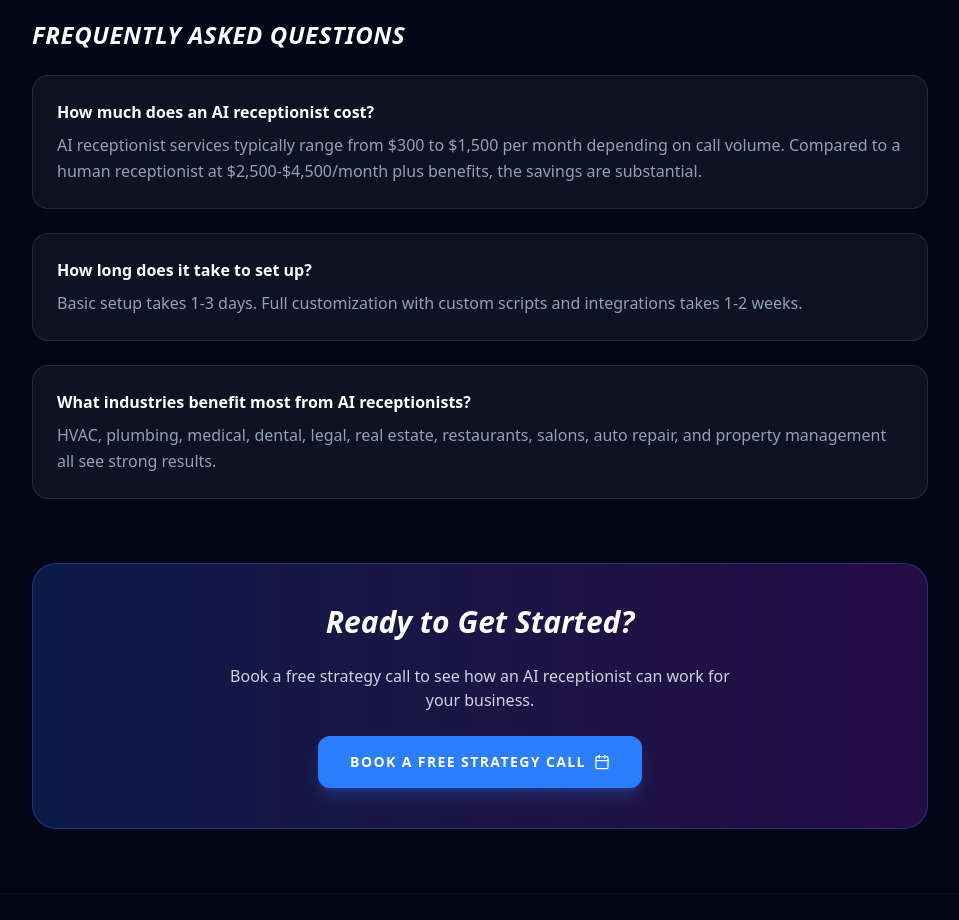
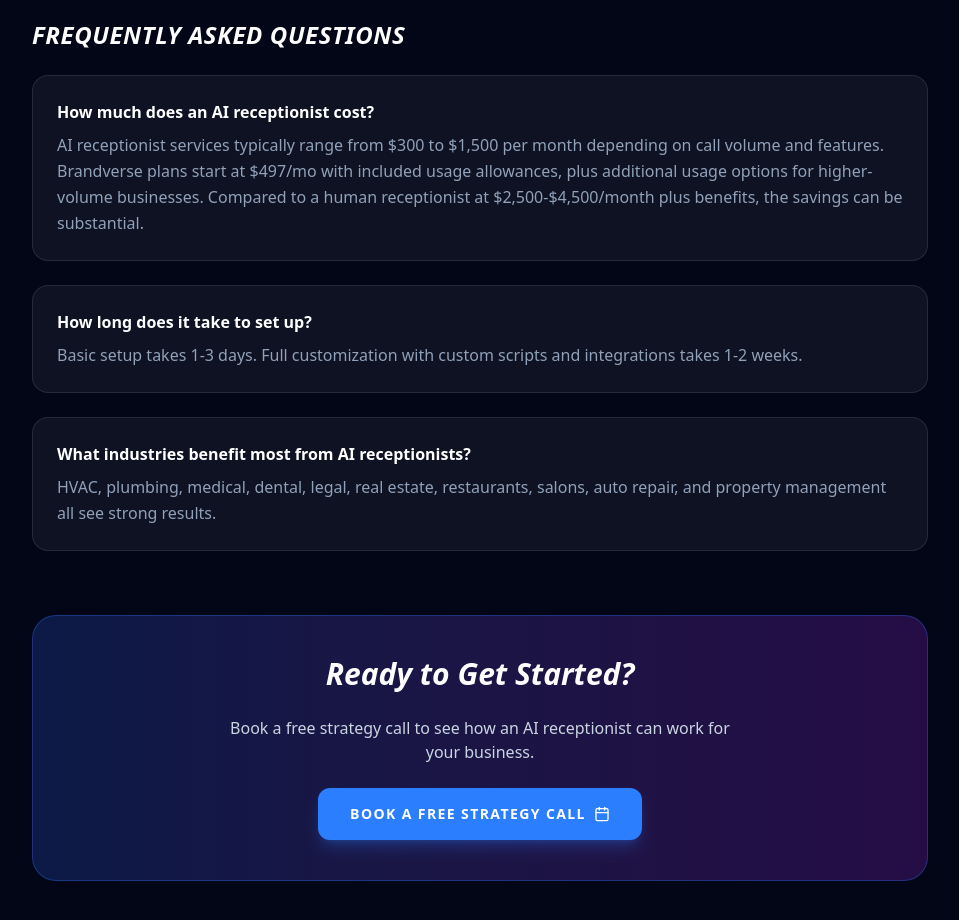
Before and after one commit to ayushsharmavlogs619-lang/brandverse, a Next.js app: page /ai-receptionists in a window 1280 px wide. Shown: the part 3600-4520 px from the top of the page, without its empty margins (160-1119 px from the left). Built offline with nearby package versions, Linux system fonts and the light colour scheme; no server answers.

Commit message:
Finalize public Nexus pricing limits

```diff
--- a/app/ai-receptionists/page.tsx
+++ b/app/ai-receptionists/page.tsx
@@ -92,7 +92,7 @@ export default function AIReceptionistsHub() {
                         <h2 className="text-2xl font-black text-white uppercase italic tracking-wide">Frequently Asked Questions</h2>
                         <div className="p-6 rounded-2xl bg-white/5 border border-white/10">
                             <h3 className="font-bold text-white mb-2">How much does an AI receptionist cost?</h3>
-                            <p className="text-slate-400 leading-relaxed">AI receptionist services typically range from $300 to $1,500 per month depending on call volume. Compared to a human receptionist at $2,500-$4,500/month plus benefits, the savings are substantial.</p>
+                            <p className="text-slate-400 leading-relaxed">AI receptionist services typically range from $300 to $1,500 per month depending on call volume and features. Brandverse plans start at $497/mo with included usage allowances, plus additional usage options for higher-volume businesses. Compared to a human receptionist at $2,500-$4,500/month plus benefits, the savings can be substantial.</p>
                         </div>
                         <div className="p-6 rounded-2xl bg-white/5 border border-white/10">
                             <h3 className="font-bold text-white mb-2">How long does it take to set up?</h3>
```
